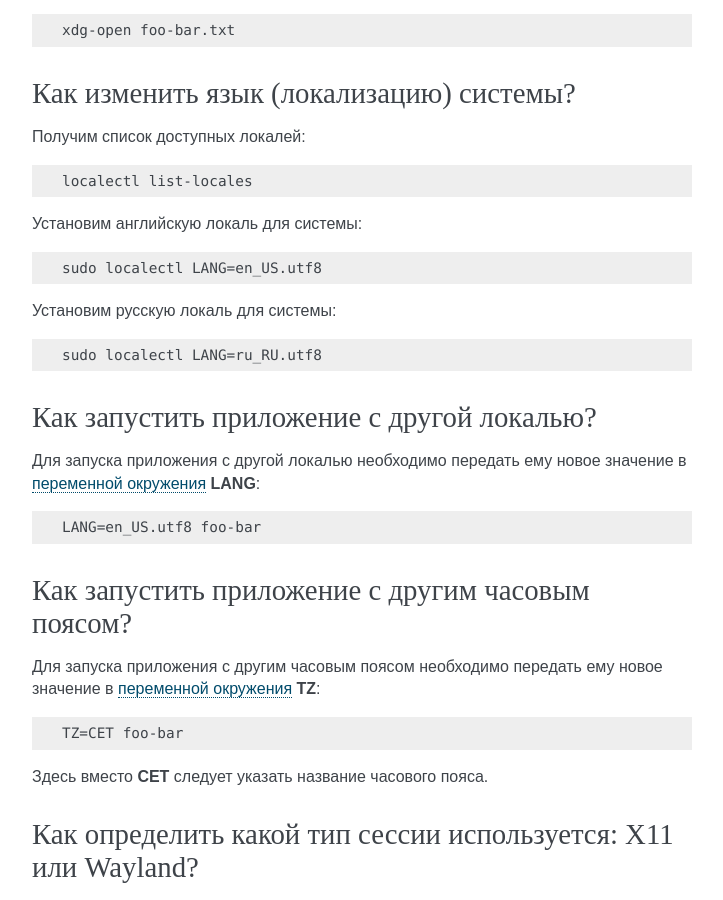
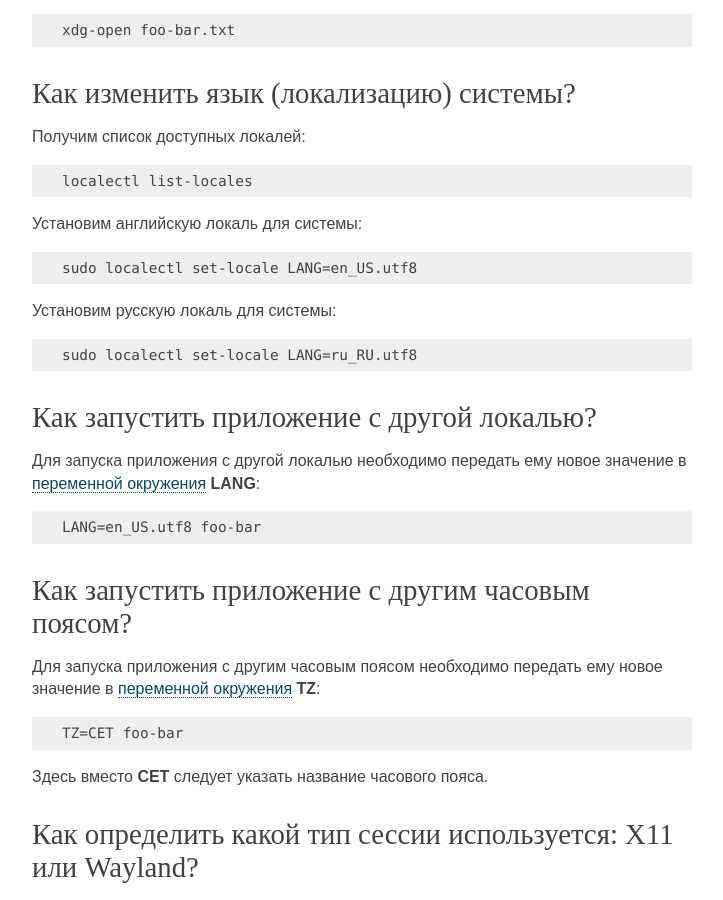
Before and after one commit to RussianFedora/FAQ, a Sphinx documentation site: the page built from source/using-system.rst, in a window 1280 px wide and 900 px high, scrolled down 12970 px. Shown: the whole window, without its empty margins (388-1111 px from the left). Built offline with Sphinx 7.4.7, drawn with Linux system fonts in a browser that asks for light colours.

Commit message:
Fixed incorrect command in system-locale question.

```diff
--- a/source/using-system.rst
+++ b/source/using-system.rst
@@ -763,13 +763,13 @@ KDE предоставляет особый PAM модуль для автома
 
 .. code-block:: text
 
-    sudo localectl LANG=en_US.utf8
+    sudo localectl set-locale LANG=en_US.utf8
 
 Установим русскую локаль для системы:
 
 .. code-block:: text
 
-    sudo localectl LANG=ru_RU.utf8
+    sudo localectl set-locale LANG=ru_RU.utf8
 
 .. index:: locale, localization, language
 .. _application-locale:
```
